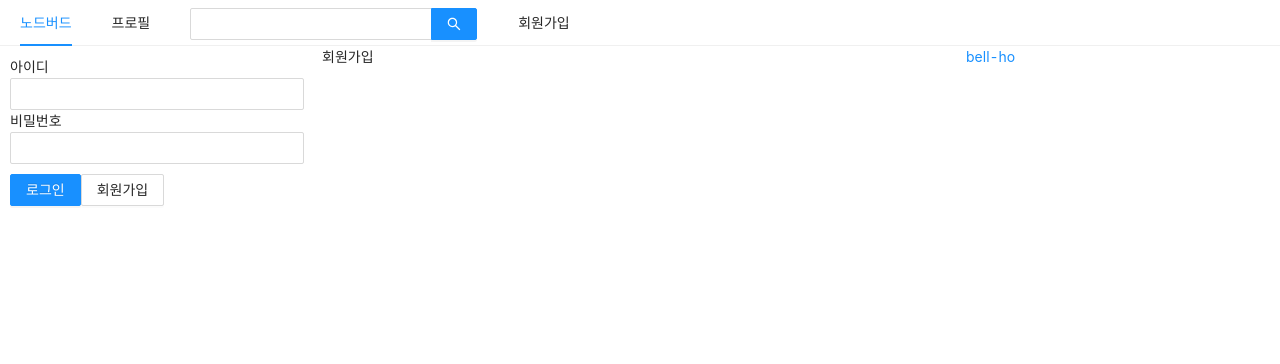
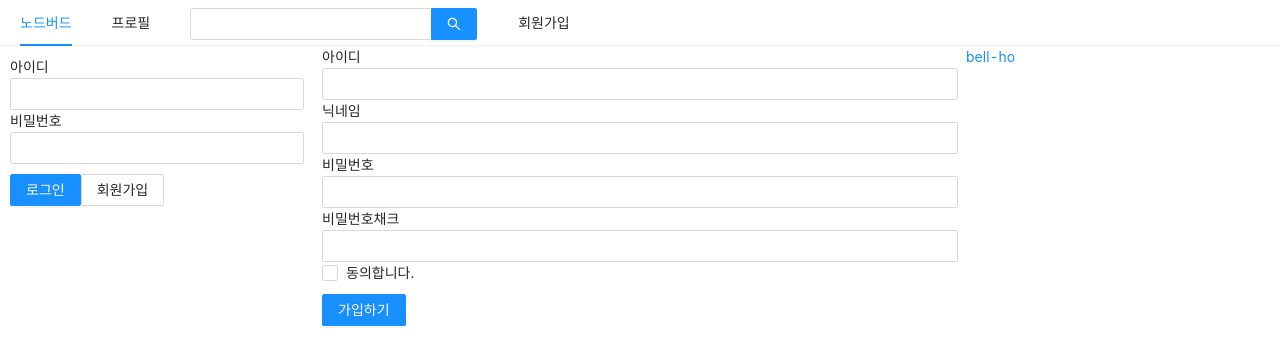
Before and after one commit to bell-ho/react-nodebird, a Next.js app in the folder prepare/front/: page /signup in a window 1280 px wide. Shown: the top 364 px of the page. Built offline with nearby package versions, Linux system fonts and the light colour scheme.

Commit message:
회원가입 기능 구현

```diff
--- a/prepare/front/components/LoginForm.js
+++ b/prepare/front/components/LoginForm.js
@@ -1,25 +1,21 @@
-import React, { useCallback, useState, useMemo } from 'react';
+import React, { useCallback, useState } from 'react';
 import { Button, Form, Input } from 'antd';
 import Link from 'next/link';
 import styled from 'styled-components';
+import PropTypes from 'prop-types';
+import useInput from '~/hook/useInput';
 
 const ButtonWrapper = styled.div`
   margin-top: 10px;
 `;
 
+// eslint-disable-next-line react/prop-types
 const LoginForm = ({ setIsLoggedIn }) => {
   // 이런식으로 스타일 가능
   // const style = useMemo(() => ({ marginTop: 10 }), []);
-  const [id, setId] = useState('');
-  const [password, setPassword] = useState('');
 
-  const onChangeId = useCallback((e) => {
-    setId(e.target.value);
-  }, []);
-
-  const onChangePassword = useCallback((e) => {
-    setPassword(e.target.value);
-  });
+  const [id, onChangeId] = useInput('');
+  const [password, onChangePassword] = useInput('');
 
   const onSubmitForm = useCallback(() => {
     console.log(id, password);
@@ -62,4 +58,8 @@
   );
 };
 
+LoginForm.prototype = {
+  setIsLoggedIn: PropTypes.func.isRequired,
+};
+
 export default LoginForm;
--- /dev/null
+++ b/prepare/front/hook/useInput.js
@@ -0,0 +1,10 @@
+import { useState, useCallback } from 'react';
+
+export default (initialValue = null) => {
+  const [value, setValue] = useState(initialValue);
+  const handler = useCallback((e) => {
+    setValue(e.target.value);
+  }, []);
+
+  return [value, handler];
+};
--- a/prepare/front/pages/signup.js
+++ b/prepare/front/pages/signup.js
@@ -1,15 +1,105 @@
-import React from 'react';
+import React, { useCallback, useState } from 'react';
 import AppLayout from '../components/AppLayout';
 import Head from 'next/head';
+import { Button, Checkbox, Form, Input } from 'antd';
+import useInput from '~/hook/useInput';
+import styled from 'styled-components';
 
 const SignUp = () => {
+  const ErrorMessage = styled.div`
+    color: red;
+  `;
+
+  const [id, onChangeId] = useInput('');
+  const [password, onChangePassword] = useInput('');
+  const [nickname, onChangeNickname] = useInput('');
+  const [passwordError, setPasswordError] = useState(false);
+
+  const [passwordCheck, setPasswordCheck] = useState('');
+  const onChangePasswordCheck = useCallback(
+    (e) => {
+      setPasswordCheck(e.target.value);
+      setPasswordError(e.target.value !== password);
+    },
+    [password],
+  );
+
+  const [term, setTerm] = useState('');
+  const [termError, setTermError] = useState(false);
+  const onChangeTerm = useCallback((e) => {
+    setTerm(e.target.checked);
+    setTermError(false);
+  }, []);
+
+  const onSubmit = useCallback(() => {
+    if (password !== passwordCheck) {
+      return setPasswordError(true);
+    }
+    if (!term) {
+      return setTermError(true);
+    }
+    console.log(id, nickname, password);
+  }, [password, passwordCheck, term]);
+
   return (
-    <>
+    <AppLayout>
       <Head>
-        <title>회원가입</title>
+        <title>회원가입 | NodeBird</title>
       </Head>
-      <AppLayout>회원가입</AppLayout>
-    </>
+      <Form onFinish={onSubmit}>
+        <div>
+          <label htmlFor="user-id">아이디</label>
+          <br />
+          <Input name="user-id" value={id} required onChange={onChangeId} />
+        </div>
+        <div>
+          <label htmlFor="user-nickname">닉네임</label>
+          <br />
+          <Input
+            name="user-nickname"
+            value={nickname}
+            required
+            onChange={onChangeNickname}
+          />
+        </div>
+        <div>
+          <label htmlFor="user-password">비밀번호</label>
+          <br />
+          <Input
+            name="user-password"
+            value={password}
+            type="password"
+            required
+            onChange={onChangePassword}
+          />
+        </div>
+        <div>
+          <label htmlFor="user-password-check">비밀번호채크</label>
+          <br />
+          <Input
+            name="user-password-check"
+            type="password"
+            value={passwordCheck}
+            required
+            onChange={onChangePasswordCheck}
+          />
+          {passwordError && (
+            <ErrorMessage>비밀번호가 일치하지 않습니다.</ErrorMessage>
+          )}
+        </div>
+        <div>
+          <Checkbox name="user-term" checked={term} onChange={onChangeTerm}>
+            동의합니다.
+          </Checkbox>
+          {termError && <ErrorMessage>동의를 확인하십시오.</ErrorMessage>}
+        </div>
+        <div style={{ marginTop: 10 }}>
+          <Button type="primary" htmlType="submit">
+            가입하기
+          </Button>
+        </div>
+      </Form>
+    </AppLayout>
   );
 };
 
```
Also changed, not shown: prepare/front/components/FollowList.js (added, +37 -0 lines), prepare/front/components/NicknameEditForm.js (added, +18 -0 lines), prepare/front/pages/profile.js (+17 -1 lines).
